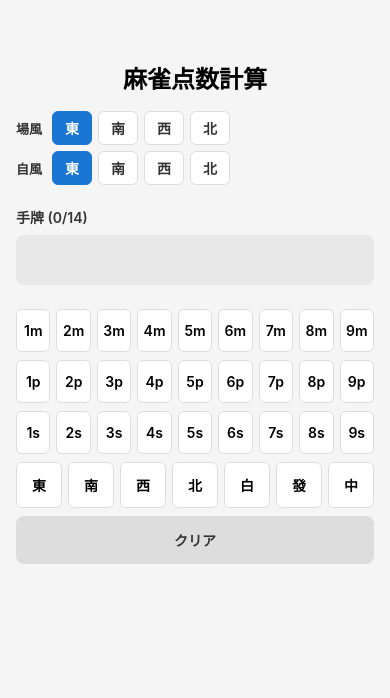
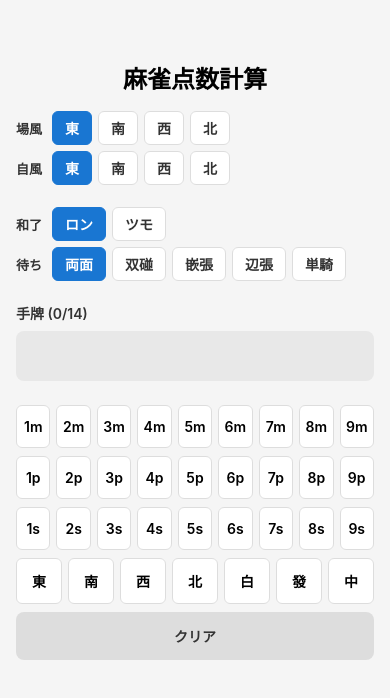
Before and after one commit to terumichi1209/mahjong-calc, a React Native app: screen / in a window 390 px wide. Shown: the top 698 px of the page. Built offline with nearby package versions, Linux system fonts and the light colour scheme.

Commit message:
Add Phase 3: 符計算・ツモ/ロン・待ち選択UI

```diff
--- a/App.tsx
+++ b/App.tsx
@@ -13,8 +13,14 @@ import {
   isSameTile,
 } from '@/types/tile'
 import { checkAllYaku, WindContext } from '@/logic/yaku/yakuChecker'
-import { calculateScore } from '@/logic/score/scoreCalculator'
-import { isValidHand } from '@/logic/parser/handParser'
+import {
+  WinMethod,
+  WaitType,
+  WAIT_TYPE_LABELS,
+  calculateFu,
+  buildScoreString,
+} from '@/logic/score/scoreCalculator'
+import { isValidHand, parseHand } from '@/logic/parser/handParser'
 
 const HONORS: { honor: Honor; label: string }[] = [
   { honor: 'east', label: '東' },
@@ -39,6 +45,8 @@ export default function App() {
   const [isSuccess, setIsSuccess] = useState(false)
   const [bakaze, setBakaze] = useState<Honor>('east')
   const [jikaze, setJikaze] = useState<Honor>('east')
+  const [winMethod, setWinMethod] = useState<WinMethod>('ron')
+  const [waitType, setWaitType] = useState<WaitType>('ryanmen')
 
   // 指定の牌が何枚選択されているか
   const countTile = (tile: Tile) => {
@@ -83,12 +91,23 @@ export default function App() {
 
       const windContext: WindContext = { bakaze, jikaze }
       const yaku = checkAllYaku(selectedTiles, windContext)
+      const isChiitoitsu = yaku.some((y) => y.name === '七対子')
+      const isKokushi = yaku.some((y) => y.name === '国士無双')
 
       if (yaku.length > 0) {
         const totalHan = yaku.reduce((sum, y) => sum + y.han, 0)
-        const yakuNames = yaku.map((y) => `${y.name}(${y.han}翻)`).join(' ')
-        const score = calculateScore(totalHan, 30)
-        setResult(`${yakuNames}\n${totalHan}翻30符 ${score}点`)
+        const yakuNames = yaku.map((y) => `${y.name}(${y.han}翻)`).join(' / ')
+
+        let scoreStr: string
+        if (isKokushi || isChiitoitsu) {
+          scoreStr = buildScoreString(totalHan, 25, winMethod, isChiitoitsu)
+        } else {
+          const parsed = parseHand(selectedTiles)
+          const fu = parsed ? calculateFu(parsed, winMethod, waitType, bakaze, jikaze) : 30
+          scoreStr = buildScoreString(totalHan, fu, winMethod)
+        }
+
+        setResult(`${yakuNames}\n${scoreStr}`)
         setIsSuccess(true)
       } else {
         setResult('役なし')
@@ -98,7 +117,7 @@ export default function App() {
       setResult(null)
       setIsSuccess(false)
     }
-  }, [selectedTiles, bakaze, jikaze])
+  }, [selectedTiles, bakaze, jikaze, winMethod, waitType])
 
   return (
     <View style={styles.container}>
@@ -135,6 +154,44 @@ export default function App() {
                   style={[styles.windButtonText, jikaze === honor && styles.windButtonTextActive]}
                 >
                   {label}
+                </Text>
+              </TouchableOpacity>
+            ))}
+          </View>
+        </View>
+
+        <View style={styles.windContainer}>
+          <View style={styles.windRow}>
+            <Text style={styles.windLabel}>和了</Text>
+            {(['ron', 'tsumo'] as WinMethod[]).map((method) => (
+              <TouchableOpacity
+                key={method}
+                style={[styles.windButton, winMethod === method && styles.windButtonActive]}
+                onPress={() => setWinMethod(method)}
+              >
+                <Text
+                  style={[
+                    styles.windButtonText,
+                    winMethod === method && styles.windButtonTextActive,
+                  ]}
+                >
+                  {method === 'ron' ? 'ロン' : 'ツモ'}
+                </Text>
+              </TouchableOpacity>
+            ))}
+          </View>
+          <View style={styles.windRow}>
+            <Text style={styles.windLabel}>待ち</Text>
+            {(Object.keys(WAIT_TYPE_LABELS) as WaitType[]).map((wt) => (
+              <TouchableOpacity
+                key={wt}
+                style={[styles.windButton, waitType === wt && styles.windButtonActive]}
+                onPress={() => setWaitType(wt)}
+              >
+                <Text
+                  style={[styles.windButtonText, waitType === wt && styles.windButtonTextActive]}
+                >
+                  {WAIT_TYPE_LABELS[wt]}
                 </Text>
               </TouchableOpacity>
             ))}
--- a/src/logic/score/scoreCalculator.ts
+++ b/src/logic/score/scoreCalculator.ts
@@ -1,17 +1,115 @@
+import { Honor } from '@/types/tile'
+import { ParsedHand } from '@/logic/parser/handParser'
+
+export type WinMethod = 'ron' | 'tsumo'
+export type WaitType = 'ryanmen' | 'shanpon' | 'kanchan' | 'penchan' | 'tanki'
+
+// 待ちの日本語表記
+export const WAIT_TYPE_LABELS: Record<WaitType, string> = {
+  ryanmen: '両面',
+  shanpon: '双碰',
+  kanchan: '嵌張',
+  penchan: '辺張',
+  tanki: '単騎',
+}
+
 // 点数計算結果
 export interface ScoreResult {
   han: number
   fu: number
   score: number
+  label: string // 点数の呼称（満貫など）
   yaku: string[]
 }
 
-// 点数計算（Phase 0: 固定値）
-// 1翻30符 = 子ロン1000点
-export function calculateScore(han: number, fu: number): number {
-  // 基本点 = 符 × 2^(翻+2)
-  const basePoints = fu * Math.pow(2, han + 2)
-  // 子ロン = 基本点 × 4（100点未満切り上げ）
-  const ronPoints = Math.ceil((basePoints * 4) / 100) * 100
-  return ronPoints
+// 符計算
+export function calculateFu(
+  parsed: ParsedHand,
+  winMethod: WinMethod,
+  waitType: WaitType,
+  bakaze?: Honor,
+  jikaze?: Honor
+): number {
+  let fu = 20
+
+  // 門前加符
+  if (winMethod === 'ron') fu += 10
+  else fu += 2 // ツモ加符
+
+  // 刻子の符
+  for (const meld of parsed.melds) {
+    if (meld.type !== 'koutsu') continue
+    const isYaochuuhai =
+      meld.honor !== undefined ||
+      (meld.tiles !== undefined && (meld.tiles[0] === 1 || meld.tiles[0] === 9))
+    fu += isYaochuuhai ? 16 : 4
+  }
+
+  // 雀頭の符
+  if (parsed.pair.honor !== undefined) {
+    const dragons: Honor[] = ['white', 'green', 'red']
+    if (dragons.includes(parsed.pair.honor)) fu += 2
+    if (bakaze && parsed.pair.honor === bakaze) fu += 2
+    if (jikaze && parsed.pair.honor === jikaze) fu += 2
+  }
+
+  // 待ちの符
+  if (waitType === 'kanchan' || waitType === 'penchan' || waitType === 'tanki') fu += 2
+
+  return Math.ceil(fu / 10) * 10
 }
+
+// 点数ラベル
+function getScoreLabel(han: number, basePoints: number): string {
+  if (han >= 13) return '役満'
+  if (han >= 11) return '三倍満'
+  if (han >= 8) return '倍満'
+  if (han >= 6) return '跳満'
+  if (han >= 5 || basePoints >= 2000) return '満貫'
+  return ''
+}
+
+// 子のロン点数
+export function calcRonScore(han: number, fu: number): number {
+  const base = fu * Math.pow(2, han + 2)
+  if (han >= 13) return 32000
+  if (han >= 11) return 24000
+  if (han >= 8) return 16000
+  if (han >= 6) return 12000
+  if (han >= 5 || base >= 2000) return 8000
+  return Math.ceil((base * 4) / 100) * 100
+}
+
+// 子のツモ：[子払い, 親払い]
+export function calcTsumoScore(han: number, fu: number): [number, number] {
+  const base = fu * Math.pow(2, han + 2)
+  if (han >= 13) return [8000, 16000]
+  if (han >= 11) return [6000, 12000]
+  if (han >= 8) return [4000, 8000]
+  if (han >= 6) return [3000, 6000]
+  if (han >= 5 || base >= 2000) return [2000, 4000]
+  const ko = Math.ceil((base * 2) / 100) * 100
+  const oya = Math.ceil((base * 4) / 100) * 100 // 誤: 親は子の2倍ではなくbase×4
+  return [ko, oya]
+}
+
+// スコア文字列を生成
+export function buildScoreString(
+  han: number,
+  fu: number,
+  winMethod: WinMethod,
+  isChiitoitsu = false
+): string {
+  const base = fu * Math.pow(2, han + 2)
+  const label = getScoreLabel(han, base)
+
+  if (winMethod === 'ron') {
+    const score = calcRonScore(han, fu)
+    const labelStr = label ? `【${label}】` : ''
+    return `${han}翻${isChiitoitsu ? '' : `${fu}符`} ${score}点 (ロン)${labelStr}`
+  } else {
+    const [ko, oya] = calcTsumoScore(han, fu)
+    const labelStr = label ? `【${label}】` : ''
+    return `${han}翻${isChiitoitsu ? '' : `${fu}符`} 子${ko}/親${oya} (ツモ)${labelStr}`
+  }
+}
```
